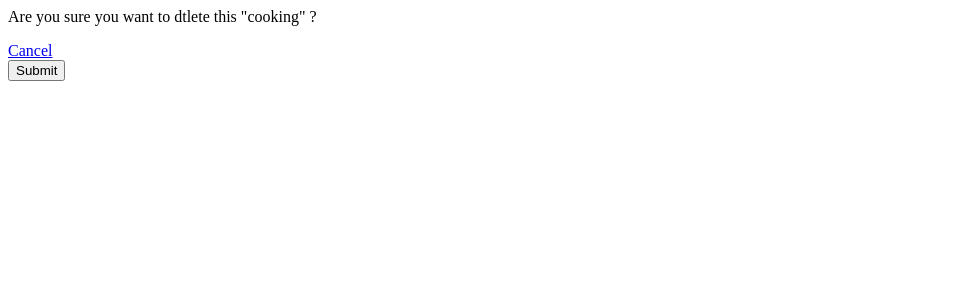
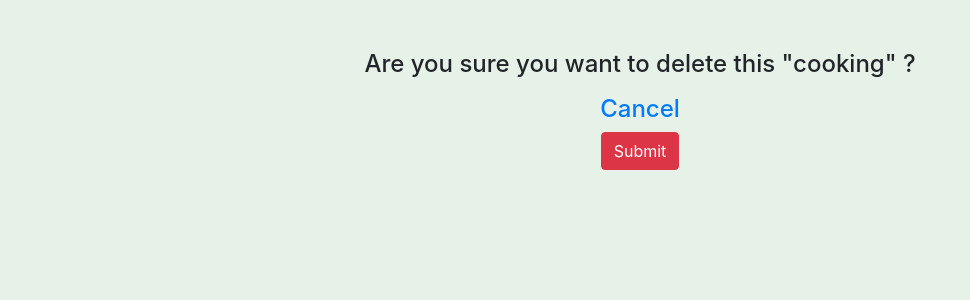
Before and after one commit to pysunita/ToDoList, a Django app: page /delete_task/12/ in a window 1280 px wide. Shown: the top 300 px of the page, without its empty margins (0-970 px from the left). Run offline with Django 3.2, Linux system fonts and the light colour scheme; data comes from the database, SQL or seed files in the repository; both versions use the stored data as it was after the commit; some libraries are stand-ins or nearby versions.

Commit message:
added css to delete page

```diff
--- a/todo/tasks/templates/tasks/delete.html
+++ b/todo/tasks/templates/tasks/delete.html
@@ -1,8 +1,27 @@
-<p>Are you sure you want to dtlete this "{{item}}" ?</p>
-<a href="{% url 'list' %}">Cancel</a>
+<link rel="stylesheet" href="https://stackpath.bootstrapcdn.com/bootstrap/4.3.1/css/bootstrap.min.css" integrity="sha384-ggOyR0iXCbMQv3Xipma34MD+dH/1fQ784/j6cY/iJTQUOhcWr7x9JvoRxT2MZw1T" crossorigin="anonymous">
 
-<form method="post">
-  {% csrf_token %}
-  <input type="submit" name="confirm">
+<style>
 
-</form>
+	body{
+		background-color: #e6f2e8;
+	}
+
+  .container {
+  margin: auto;
+  width: 60%;
+  padding: 10px;
+  padding-top:50px;
+  text-align:center;
+  }
+
+</style>
+
+<div class="container">
+  <h4><p>Are you sure you want to delete this "{{item}}" ?</p></h4>
+  <h4><a href="{% url 'list' %}">Cancel</a></h4>
+
+  <form method="post">
+    {% csrf_token %}
+    <input class="btn btn-danger" type="submit" name="confirm">
+  </form>
+</div>
```
Also changed, not shown: todo/db.sqlite3.
